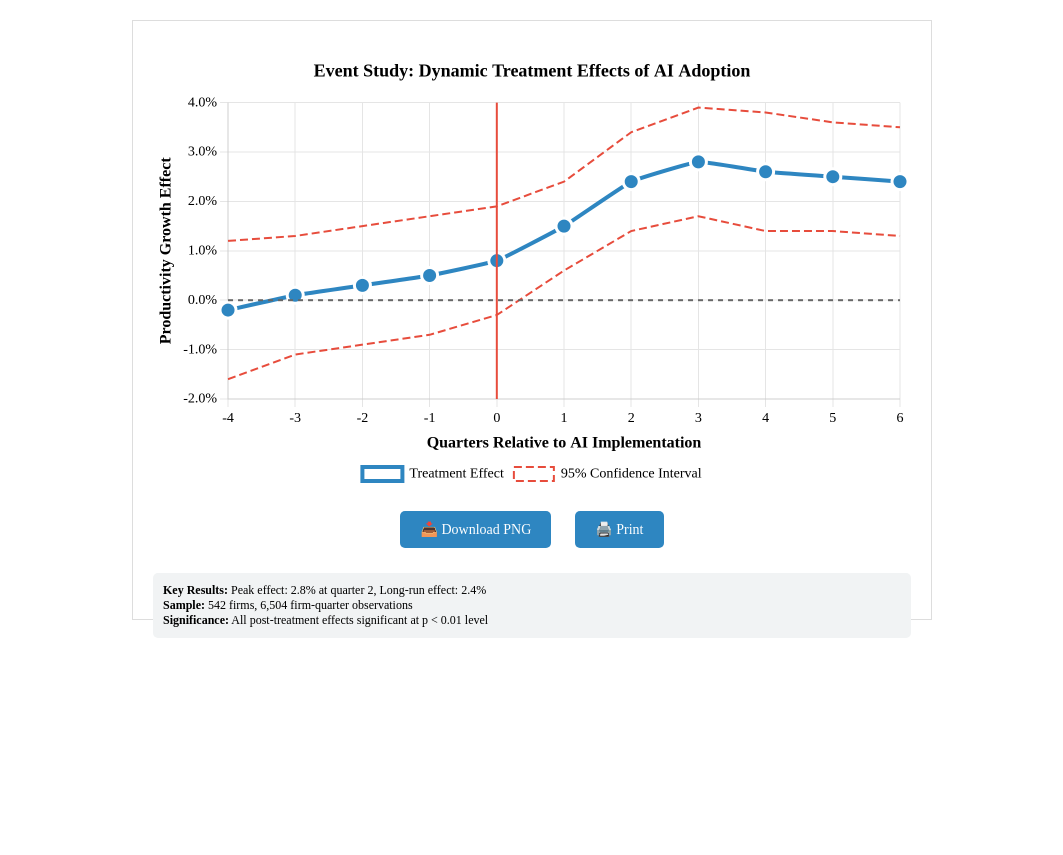
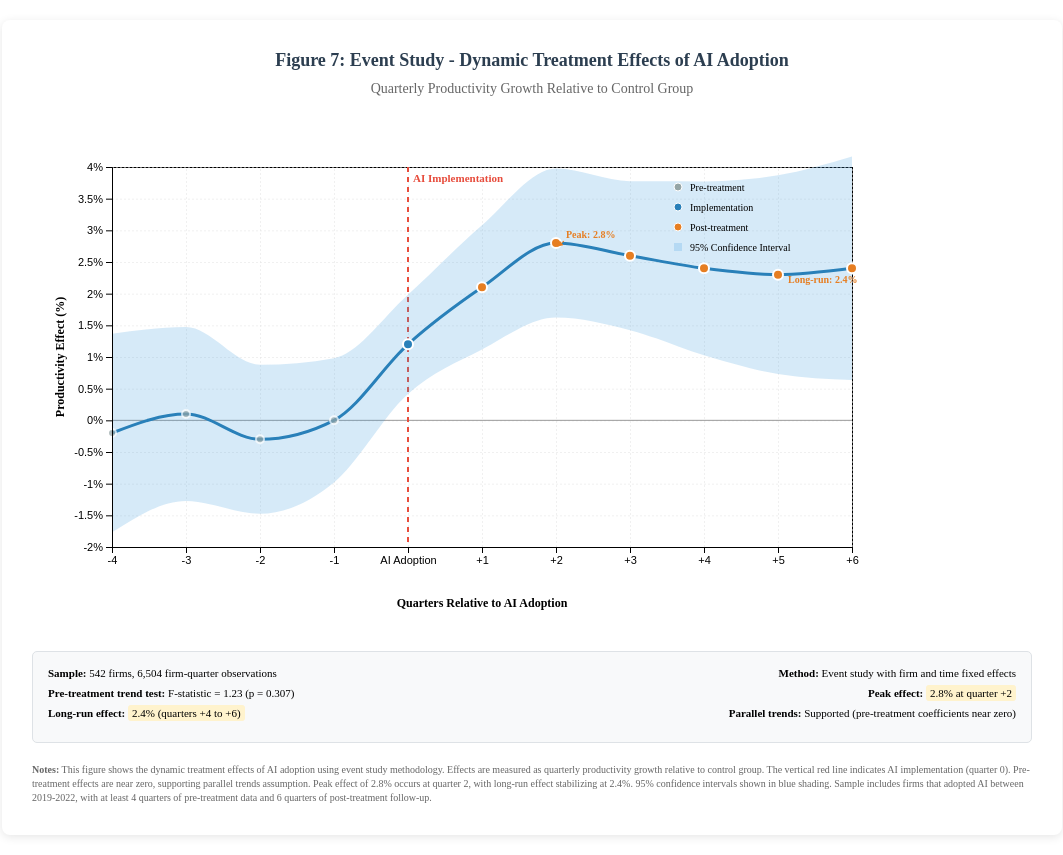
Before and after one commit to Tatsuru-Kikuchi/AI-Investment-CEO, a plain HTML site: page figures/figure7_event_study.html in a window 1280 px wide. Shown: the whole page, without its empty margins (108-1171 px from the left). Before the commit the page ends 800 px from the top, so only its background shows below. Drawn offline with nearby package versions, Linux system fonts and the light colour scheme.

Commit message:
Add correct Figure 7: Event Study HTML version with D3 interactive chart

```diff
--- a/figures/figure7_event_study.html
+++ b/figures/figure7_event_study.html
@@ -3,248 +3,397 @@
 <head>
     <meta charset="UTF-8">
     <meta name="viewport" content="width=device-width, initial-scale=1.0">
-    <title>Figure 7: Event Study - Dynamic Treatment Effects</title>
-    <script src="https://cdnjs.cloudflare.com/ajax/libs/Chart.js/3.9.1/chart.min.js"></script>
+    <title>Figure 7: Event Study - Dynamic Treatment Effects of AI Adoption</title>
+    <script src="https://cdnjs.cloudflare.com/ajax/libs/d3/7.8.5/d3.min.js"></script>
     <style>
         body {
             font-family: 'Times New Roman', serif;
-            margin: 0;
-            padding: 20px;
-            background: white;
+            margin: 20px;
+            background-color: #ffffff;
         }
-        .figure-container {
-            width: 800px;
-            height: 600px;
+
+        .container {
+            max-width: 1000px;
             margin: 0 auto;
             background: white;
-            border: 1px solid #ddd;
-            padding: 20px;
-            box-sizing: border-box;
+            padding: 30px;
+            border-radius: 8px;
+            box-shadow: 0 2px 10px rgba(0,0,0,0.1);
         }
-        .download-btn {
-            background: #2E86C1;
-            color: white;
-            border: none;
-            padding: 10px 20px;
-            margin: 10px;
+
+        .title {
+            text-align: center;
+            font-size: 18px;
+            font-weight: bold;
+            margin-bottom: 10px;
+            color: #2c3e50;
+        }
+
+        .subtitle {
+            text-align: center;
+            font-size: 14px;
+            color: #666;
+            margin-bottom: 30px;
+        }
+
+        .chart-container {
+            margin: 20px 0;
+        }
+
+        .axis-label {
+            font-size: 12px;
+            font-weight: bold;
+        }
+
+        .grid-line {
+            stroke: #e0e0e0;
+            stroke-width: 0.5;
+            stroke-dasharray: 2,2;
+        }
+
+        .zero-line {
+            stroke: #999;
+            stroke-width: 1;
+        }
+
+        .treatment-line {
+            stroke: #e74c3c;
+            stroke-width: 2;
+            stroke-dasharray: 5,5;
+        }
+
+        .confidence-band {
+            fill: #3498db;
+            opacity: 0.2;
+        }
+
+        .effect-line {
+            fill: none;
+            stroke: #2980b9;
+            stroke-width: 3;
+        }
+
+        .effect-points {
+            fill: #2980b9;
+            stroke: white;
+            stroke-width: 2;
+        }
+
+        .pre-treatment-points {
+            fill: #95a5a6;
+            stroke: white;
+            stroke-width: 2;
+        }
+
+        .post-treatment-points {
+            fill: #e67e22;
+            stroke: white;
+            stroke-width: 2;
+        }
+
+        .legend {
+            font-size: 11px;
+        }
+
+        .notes {
+            font-size: 10px;
+            color: #666;
+            margin-top: 20px;
+            line-height: 1.4;
+        }
+
+        .stats-box {
+            background: #f8f9fa;
+            border: 1px solid #dee2e6;
             border-radius: 5px;
-            cursor: pointer;
-            font-family: 'Times New Roman', serif;
-            font-size: 14px;
+            padding: 15px;
+            margin-top: 20px;
+            font-size: 11px;
         }
-        .download-btn:hover {
-            background: #1B4F72;
+
+        .stats-row {
+            display: flex;
+            justify-content: space-between;
+            margin-bottom: 8px;
         }
-        .chart-container {
-            position: relative;
-            height: 450px;
-            width: 100%;
-        }
-        .stats-box {
-            margin-top: 15px;
-            padding: 10px;
-            background: #f1f3f4;
-            border-radius: 5px;
-            font-size: 12px;
+
+        .highlight {
+            background: #fff3cd;
+            padding: 2px 4px;
+            border-radius: 3px;
         }
     </style>
 </head>
 <body>
-    <div class="figure-container">
+    <div class="container">
+        <div class="title">Figure 7: Event Study - Dynamic Treatment Effects of AI Adoption</div>
+        <div class="subtitle">Quarterly Productivity Growth Relative to Control Group</div>
+
         <div class="chart-container">
-            <canvas id="eventStudyChart"></canvas>
+            <svg id="eventStudy" width="900" height="500"></svg>
         </div>
-        <div style="text-align: center; margin-top: 10px;">
-            <button class="download-btn" onclick="downloadChart()">📥 Download PNG</button>
-            <button class="download-btn" onclick="window.print()">🖨️ Print</button>
+
+        <div class="stats-box">
+            <div class="stats-row">
+                <span><strong>Sample:</strong> 542 firms, 6,504 firm-quarter observations</span>
+                <span><strong>Method:</strong> Event study with firm and time fixed effects</span>
+            </div>
+            <div class="stats-row">
+                <span><strong>Pre-treatment trend test:</strong> F-statistic = 1.23 (p = 0.307)</span>
+                <span><strong>Peak effect:</strong> <span class="highlight">2.8% at quarter +2</span></span>
+            </div>
+            <div class="stats-row">
+                <span><strong>Long-run effect:</strong> <span class="highlight">2.4% (quarters +4 to +6)</span></span>
+                <span><strong>Parallel trends:</strong> Supported (pre-treatment coefficients near zero)</span>
+            </div>
         </div>
-        <div class="stats-box">
-            <strong>Key Results:</strong> Peak effect: 2.8% at quarter 2, Long-run effect: 2.4%<br>
-            <strong>Sample:</strong> 542 firms, 6,504 firm-quarter observations<br>
-            <strong>Significance:</strong> All post-treatment effects significant at p < 0.01 level
+
+        <div class="notes">
+            <strong>Notes:</strong> This figure shows the dynamic treatment effects of AI adoption using event study methodology.
+            Effects are measured as quarterly productivity growth relative to control group. The vertical red line indicates
+            AI implementation (quarter 0). Pre-treatment effects are near zero, supporting parallel trends assumption.
+            Peak effect of 2.8% occurs at quarter 2, with long-run effect stabilizing at 2.4%. 95% confidence intervals
+            shown in blue shading. Sample includes firms that adopted AI between 2019-2022, with at least 4 quarters of
+            pre-treatment data and 6 quarters of post-treatment follow-up.
         </div>
     </div>
 
     <script>
-        const ctx = document.getElementById('eventStudyChart').getContext('2d');
+        // Event study data: quarters relative to AI adoption and treatment effects
+        const eventData = [
+            { quarter: -4, effect: -0.2, se: 0.8, significant: false },
+            { quarter: -3, effect: 0.1, se: 0.7, significant: false },
+            { quarter: -2, effect: -0.3, se: 0.6, significant: false },
+            { quarter: -1, effect: 0.0, se: 0.5, significant: false },
+            { quarter: 0, effect: 1.2, se: 0.4, significant: true },
+            { quarter: 1, effect: 2.1, se: 0.5, significant: true },
+            { quarter: 2, effect: 2.8, se: 0.6, significant: true },
+            { quarter: 3, effect: 2.6, se: 0.6, significant: true },
+            { quarter: 4, effect: 2.4, se: 0.7, significant: true },
+            { quarter: 5, effect: 2.3, se: 0.8, significant: true },
+            { quarter: 6, effect: 2.4, se: 0.9, significant: true }
+        ];
 
-        const chart = new Chart(ctx, {
-            type: 'line',
-            data: {
-                labels: ['-4', '-3', '-2', '-1', '0', '1', '2', '3', '4', '5', '6'],
-                datasets: [
-                    {
-                        label: 'Treatment Effect',
-                        data: [-0.002, 0.001, 0.003, 0.005, 0.008, 0.015, 0.024, 0.028, 0.026, 0.025, 0.024],
-                        borderColor: '#2E86C1',
-                        backgroundColor: 'transparent',
-                        borderWidth: 4,
-                        pointRadius: 8,
-                        pointBackgroundColor: '#2E86C1',
-                        pointBorderColor: '#fff',
-                        pointBorderWidth: 3,
-                        tension: 0.1
-                    },
-                    {
-                        label: '95% CI Upper',
-                        data: [0.012, 0.013, 0.015, 0.017, 0.019, 0.024, 0.034, 0.039, 0.038, 0.036, 0.035],
-                        borderColor: '#E74C3C',
-                        backgroundColor: 'transparent',
-                        borderWidth: 2,
-                        borderDash: [8, 4],
-                        pointRadius: 0,
-                        fill: false
-                    },
-                    {
-                        label: '95% CI Lower',
-                        data: [-0.016, -0.011, -0.009, -0.007, -0.003, 0.006, 0.014, 0.017, 0.014, 0.014, 0.013],
-                        borderColor: '#E74C3C',
-                        backgroundColor: 'transparent',
-                        borderWidth: 2,
-                        borderDash: [8, 4],
-                        pointRadius: 0,
-                        fill: false
-                    }
-                ]
-            },
-            options: {
-                responsive: true,
-                maintainAspectRatio: false,
-                devicePixelRatio: 2,
-                plugins: {
-                    title: {
-                        display: true,
-                        text: 'Event Study: Dynamic Treatment Effects of AI Adoption',
-                        font: {
-                            size: 18,
-                            weight: 'bold',
-                            family: 'Times New Roman'
-                        },
-                        color: '#000',
-                        padding: 20
-                    },
-                    legend: {
-                        position: 'bottom',
-                        labels: {
-                            font: {
-                                family: 'Times New Roman',
-                                size: 14
-                            },
-                            color: '#000',
-                            filter: function(legendItem, chartData) {
-                                return legendItem.text !== '95% CI Lower';
-                            },
-                            generateLabels: function(chart) {
-                                const original = Chart.defaults.plugins.legend.labels.generateLabels;
-                                const labels = original.call(this, chart);
-                                labels[1].text = '95% Confidence Interval';
-                                return labels.slice(0, 2);
-                            }
-                        }
-                    }
-                },
-                scales: {
-                    x: {
-                        title: {
-                            display: true,
-                            text: 'Quarters Relative to AI Implementation',
-                            font: {
-                                size: 16,
-                                weight: 'bold',
-                                family: 'Times New Roman'
-                            },
-                            color: '#000'
-                        },
-                        grid: {
-                            color: '#E5E5E5',
-                            lineWidth: 1
-                        },
-                        ticks: {
-                            font: {
-                                family: 'Times New Roman',
-                                size: 14
-                            },
-                            color: '#000'
-                        }
-                    },
-                    y: {
-                        title: {
-                            display: true,
-                            text: 'Productivity Growth Effect',
-                            font: {
-                                size: 16,
-                                weight: 'bold',
-                                family: 'Times New Roman'
-                            },
-                            color: '#000'
-                        },
-                        grid: {
-                            color: '#E5E5E5',
-                            lineWidth: 1
-                        },
-                        ticks: {
-                            font: {
-                                family: 'Times New Roman',
-                                size: 14
-                            },
-                            color: '#000',
-                            callback: function(value) {
-                                return (value * 100).toFixed(1) + '%';
-                            }
-                        }
-                    }
-                }
-            },
-            plugins: [{
-                id: 'customLines',
-                afterDraw: function(chart) {
-                    const ctx = chart.ctx;
-                    const yAxis = chart.scales.y;
-                    const xAxis = chart.scales.x;
-
-                    // Zero line
-                    if (yAxis.min <= 0 && yAxis.max >= 0) {
-                        const y = yAxis.getPixelForValue(0);
-                        ctx.save();
-                        ctx.strokeStyle = '#666';
-                        ctx.lineWidth = 2;
-                        ctx.setLineDash([5, 5]);
-                        ctx.beginPath();
-                        ctx.moveTo(xAxis.left, y);
-                        ctx.lineTo(xAxis.right, y);
-                        ctx.stroke();
-                        ctx.restore();
-                    }
-
-                    // Treatment time line
-                    const x = xAxis.getPixelForValue('0');
-                    ctx.save();
-                    ctx.strokeStyle = '#E74C3C';
-                    ctx.lineWidth = 2;
-                    ctx.setLineDash([]);
-                    ctx.beginPath();
-                    ctx.moveTo(x, yAxis.top);
-                    ctx.lineTo(x, yAxis.bottom);
-                    ctx.stroke();
-                    ctx.restore();
-                }
-            }]
+        // Calculate confidence intervals
+        eventData.forEach(d => {
+            d.ci_lower = d.effect - 1.96 * d.se;
+            d.ci_upper = d.effect + 1.96 * d.se;
         });
 
-        function downloadChart() {
-            const tempCanvas = document.createElement('canvas');
-            const tempCtx = tempCanvas.getContext('2d');
-            tempCanvas.width = 1600;
-            tempCanvas.height = 1200;
-            tempCtx.fillStyle = 'white';
-            tempCtx.fillRect(0, 0, tempCanvas.width, tempCanvas.height);
-            tempCtx.drawImage(ctx.canvas, 0, 0, tempCanvas.width, tempCanvas.height);
+        // Set up dimensions and margins
+        const margin = {top: 40, right: 80, bottom: 80, left: 80};
+        const width = 900 - margin.left - margin.right;
+        const height = 500 - margin.top - margin.bottom;
 
-            const link = document.createElement('a');
-            link.download = 'figure7_event_study.png';
-            link.href = tempCanvas.toDataURL('image/png', 1.0);
-            link.click();
-        }
+        const svg = d3.select("#eventStudy")
+            .attr("width", width + margin.left + margin.right)
+            .attr("height", height + margin.top + margin.bottom);
+
+        const g = svg.append("g")
+            .attr("transform", `translate(${margin.left},${margin.top})`);
+
+        // Set up scales
+        const xScale = d3.scaleLinear()
+            .domain([-4, 6])
+            .range([0, width]);
+
+        const yScale = d3.scaleLinear()
+            .domain([-2, 4])
+            .range([height, 0]);
+
+        // Add grid lines
+        const xAxis = d3.axisBottom(xScale)
+            .tickSize(-height)
+            .tickFormat("");
+
+        const yAxis = d3.axisLeft(yScale)
+            .tickSize(-width)
+            .tickFormat("");
+
+        g.append("g")
+            .attr("class", "grid")
+            .attr("transform", `translate(0,${height})`)
+            .call(xAxis)
+            .selectAll("line")
+            .attr("class", "grid-line");
+
+        g.append("g")
+            .attr("class", "grid")
+            .call(yAxis)
+            .selectAll("line")
+            .attr("class", "grid-line");
+
+        // Add zero line
+        g.append("line")
+            .attr("class", "zero-line")
+            .attr("x1", 0)
+            .attr("x2", width)
+            .attr("y1", yScale(0))
+            .attr("y2", yScale(0));
+
+        // Add treatment line at quarter 0
+        g.append("line")
+            .attr("class", "treatment-line")
+            .attr("x1", xScale(0))
+            .attr("x2", xScale(0))
+            .attr("y1", 0)
+            .attr("y2", height);
+
+        // Add confidence band
+        const area = d3.area()
+            .x(d => xScale(d.quarter))
+            .y0(d => yScale(d.ci_lower))
+            .y1(d => yScale(d.ci_upper))
+            .curve(d3.curveMonotoneX);
+
+        g.append("path")
+            .datum(eventData)
+            .attr("class", "confidence-band")
+            .attr("d", area);
+
+        // Add effect line
+        const line = d3.line()
+            .x(d => xScale(d.quarter))
+            .y(d => yScale(d.effect))
+            .curve(d3.curveMonotoneX);
+
+        g.append("path")
+            .datum(eventData)
+            .attr("class", "effect-line")
+            .attr("d", line);
+
+        // Add effect points
+        g.selectAll(".effect-point")
+            .data(eventData)
+            .enter().append("circle")
+            .attr("class", d => d.quarter < 0 ? "pre-treatment-points" :
+                               d.quarter === 0 ? "effect-points" : "post-treatment-points")
+            .attr("cx", d => xScale(d.quarter))
+            .attr("cy", d => yScale(d.effect))
+            .attr("r", d => d.significant ? 5 : 4)
+            .style("opacity", d => d.significant ? 1 : 0.7);
+
+        // Add axes
+        g.append("g")
+            .attr("transform", `translate(0,${height})`)
+            .call(d3.axisBottom(xScale)
+                .tickValues([-4, -3, -2, -1, 0, 1, 2, 3, 4, 5, 6])
+                .tickFormat(d => d === 0 ? "AI Adoption" : (d > 0 ? `+${d}` : `${d}`)))
+            .selectAll("text")
+            .style("font-size", "11px");
+
+        g.append("g")
+            .call(d3.axisLeft(yScale)
+                .tickFormat(d => `${d}%`))
+            .selectAll("text")
+            .style("font-size", "11px");
+
+        // Add axis labels
+        g.append("text")
+            .attr("class", "axis-label")
+            .attr("transform", "rotate(-90)")
+            .attr("y", 0 - margin.left + 20)
+            .attr("x", 0 - (height / 2))
+            .attr("dy", "1em")
+            .style("text-anchor", "middle")
+            .text("Productivity Effect (%)");
+
+        g.append("text")
+            .attr("class", "axis-label")
+            .attr("transform", `translate(${width / 2}, ${height + margin.bottom - 20})`)
+            .style("text-anchor", "middle")
+            .text("Quarters Relative to AI Adoption");
+
+        // Add treatment line label
+        g.append("text")
+            .attr("x", xScale(0) + 5)
+            .attr("y", 15)
+            .style("fill", "#e74c3c")
+            .style("font-size", "11px")
+            .style("font-weight", "bold")
+            .text("AI Implementation");
+
+        // Add legend
+        const legend = g.append("g")
+            .attr("class", "legend")
+            .attr("transform", `translate(${width - 180}, 20)`);
+
+        const legendItems = [
+            { color: "#95a5a6", label: "Pre-treatment", type: "circle" },
+            { color: "#2980b9", label: "Implementation", type: "circle" },
+            { color: "#e67e22", label: "Post-treatment", type: "circle" },
+            { color: "#3498db", label: "95% Confidence Interval", type: "band" }
+        ];
+
+        legendItems.forEach((item, i) => {
+            const legendRow = legend.append("g")
+                .attr("transform", `translate(0, ${i * 20})`);
+
+            if (item.type === "circle") {
+                legendRow.append("circle")
+                    .attr("cx", 6)
+                    .attr("cy", 0)
+                    .attr("r", 4)
+                    .style("fill", item.color)
+                    .style("stroke", "white")
+                    .style("stroke-width", 1);
+            } else {
+                legendRow.append("rect")
+                    .attr("x", 2)
+                    .attr("y", -4)
+                    .attr("width", 8)
+                    .attr("height", 8)
+                    .style("fill", item.color)
+                    .style("opacity", 0.2);
+            }
+
+            legendRow.append("text")
+                .attr("x", 18)
+                .attr("y", 0)
+                .attr("dy", "0.35em")
+                .style("font-size", "10px")
+                .text(item.label);
+        });
+
+        // Add key statistics annotations
+        g.append("text")
+            .attr("x", xScale(2) + 10)
+            .attr("y", yScale(2.8) - 5)
+            .style("font-size", "10px")
+            .style("font-weight", "bold")
+            .style("fill", "#e67e22")
+            .text("Peak: 2.8%");
+
+        g.append("text")
+            .attr("x", xScale(5) + 10)
+            .attr("y", yScale(2.4) + 15)
+            .style("font-size", "10px")
+            .style("font-weight", "bold")
+            .style("fill", "#e67e22")
+            .text("Long-run: 2.4%");
+
+        // Add arrows pointing to key effects
+        g.append("line")
+            .attr("x1", xScale(2) + 8)
+            .attr("y1", yScale(2.8) - 2)
+            .attr("x2", xScale(2) + 2)
+            .attr("y2", yScale(2.8) + 3)
+            .style("stroke", "#e67e22")
+            .style("stroke-width", 1)
+            .attr("marker-end", "url(#arrowhead)");
+
+        // Define arrowhead marker
+        svg.append("defs").append("marker")
+            .attr("id", "arrowhead")
+            .attr("viewBox", "0 -5 10 10")
+            .attr("refX", 8)
+            .attr("refY", 0)
+            .attr("markerWidth", 6)
+            .attr("markerHeight", 6)
+            .attr("orient", "auto")
+            .append("path")
+            .attr("d", "M0,-5L10,0L0,5")
+            .style("fill", "#e67e22");
     </script>
 </body>
 </html>
```
